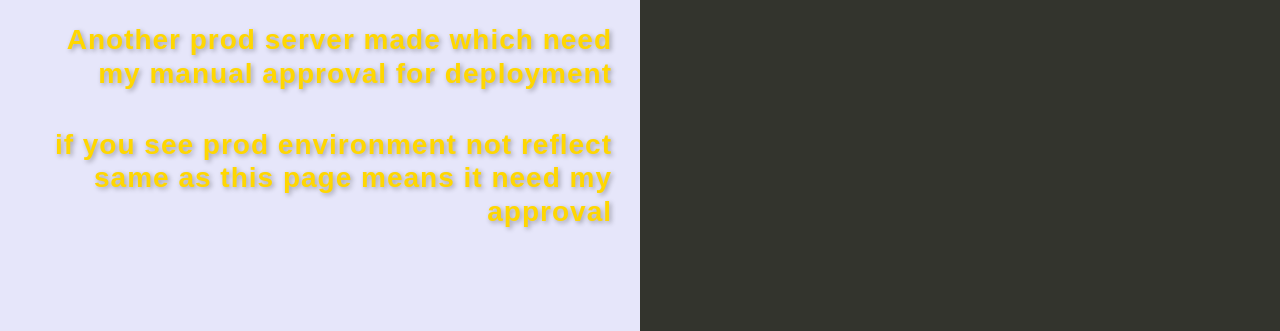
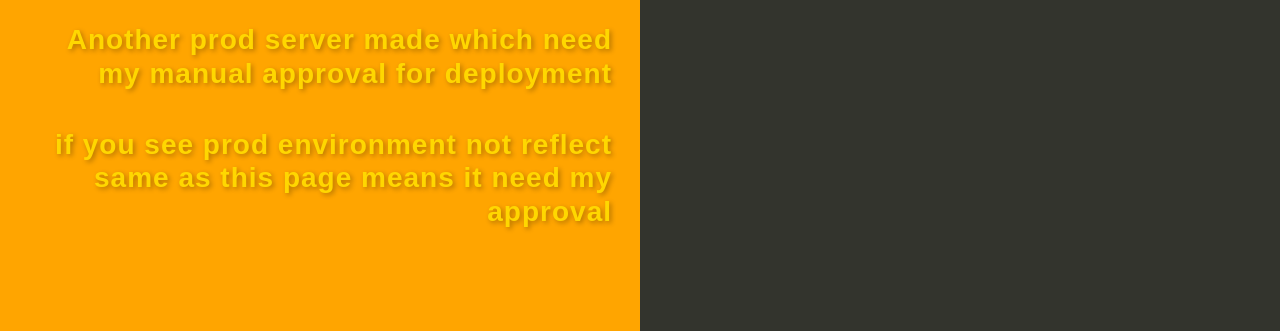
Before and after one commit to dipu-kumarr/my-nodejs-app-pipeline, a website: page index.html in a window 1280 px wide. Shown: the part 469-800 px from the top of the page. Drawn offline with Linux system fonts and the light colour scheme.

Commit message:
Update index.html

```diff
--- a/index.html
+++ b/index.html
@@ -35,7 +35,7 @@
 
         text-align: right;
         padding-top: 11em;
-        background-color: Lavender;
+        background-color: orange;
 
       }
       .textColumn p {
```
